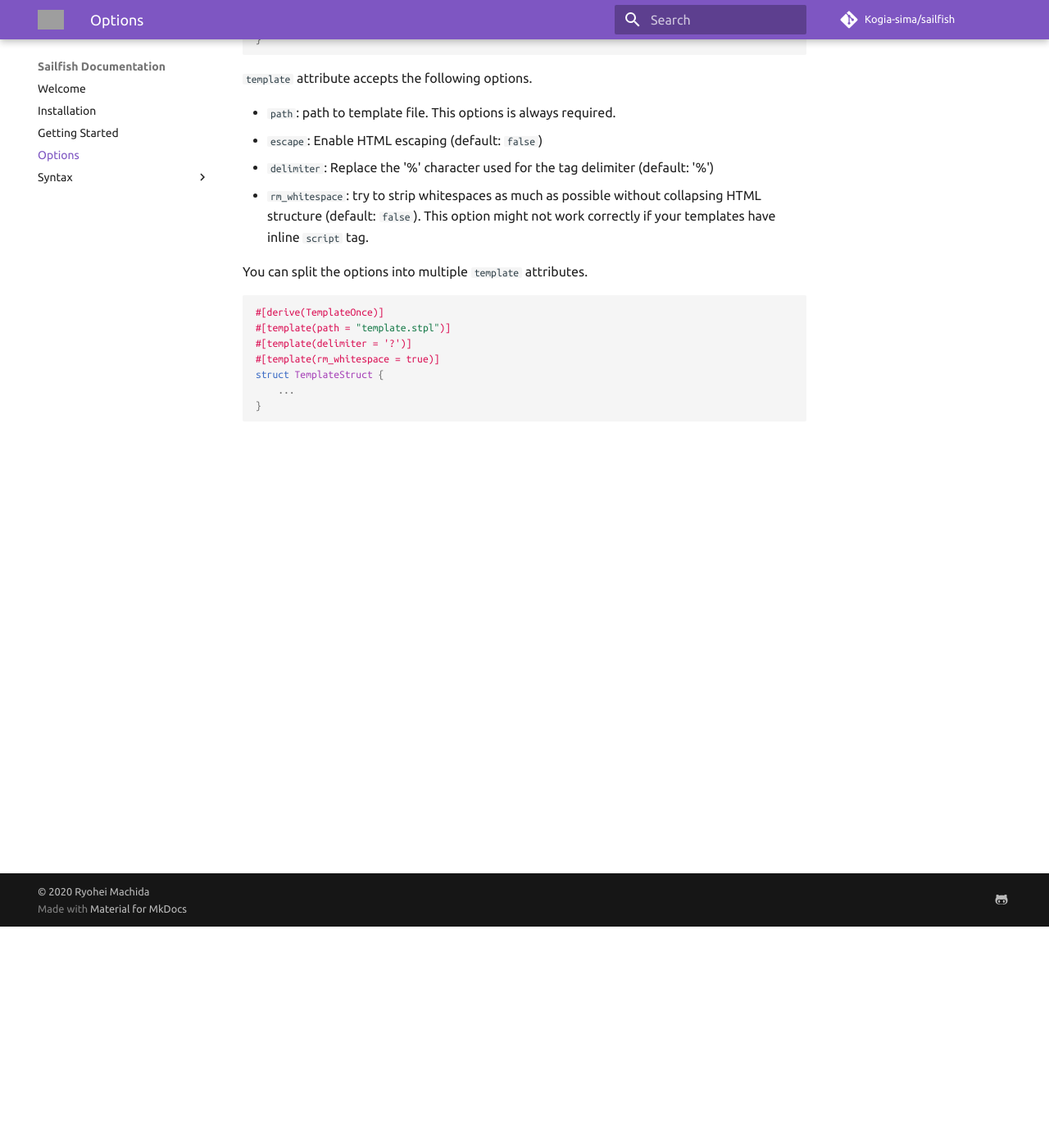
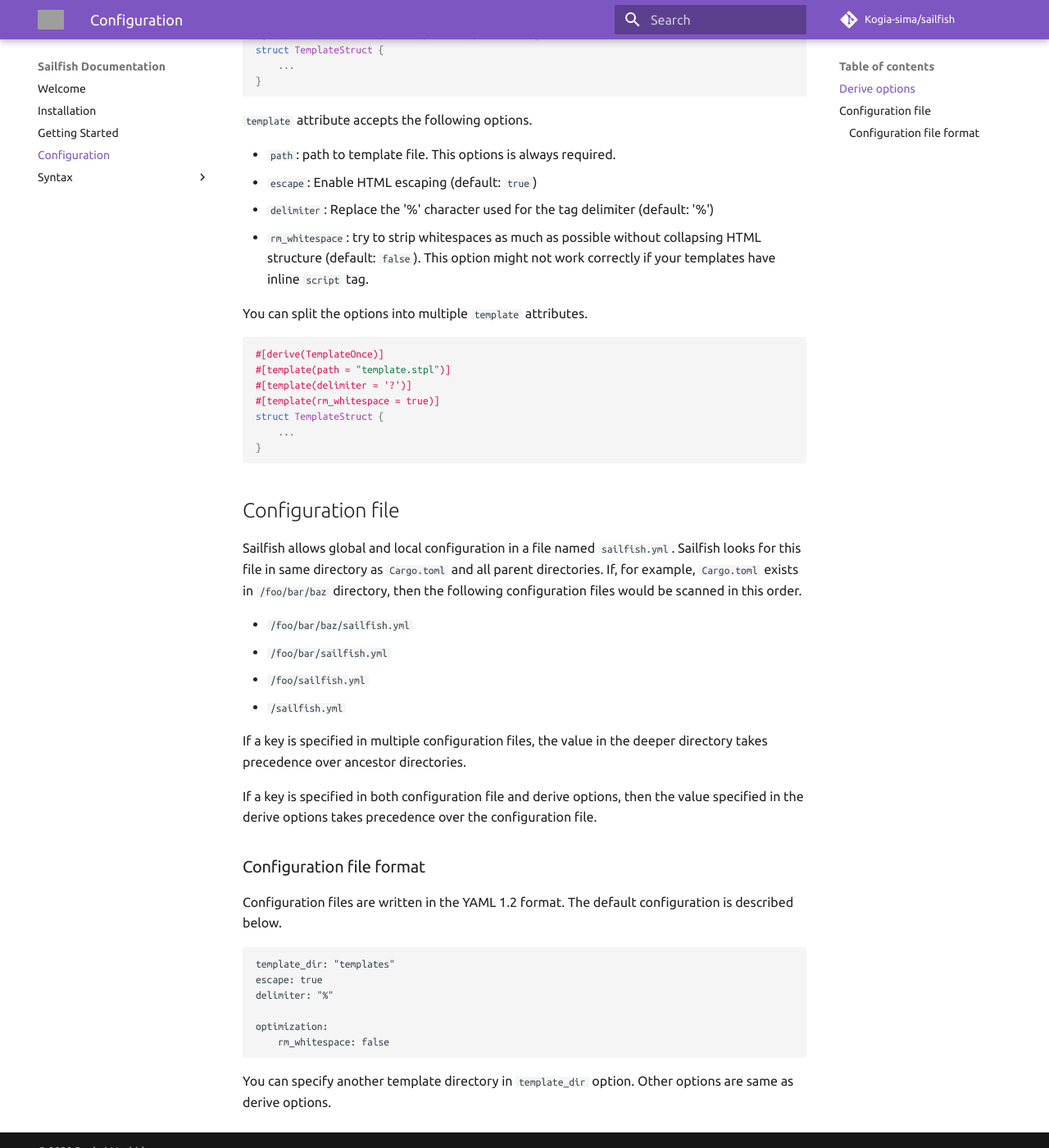
Before and after one commit to rust-sailfish/sailfish, an MkDocs documentation site: the page built from docs/en/docs/options.md, in a window 1280 px wide and 1400 px high, scrolled down 270 px. Shown: the whole window at 82% size. Built offline with MkDocs 1.6.1 and Material for MkDocs 9.7.7, drawn with Linux system fonts in a browser that asks for light colours; comment, search, counter and statistics services are not loaded; some of the changed text lies outside the part shown; grey boxes are pictures that could not be loaded.

Commit message:
Update documents
- Add `Configuration file` section

````diff
--- a/docs/en/docs/options.md
+++ b/docs/en/docs/options.md
@@ -1,4 +1,6 @@
-# Derive Options
+# Configuration
+
+## Derive options
 
 You can control the rendering behaviour via `template` attribute.
 
@@ -13,7 +15,7 @@ struct TemplateStruct {
 `template` attribute accepts the following options.
 
 - `path`: path to template file. This options is always required.
-- `escape`: Enable HTML escaping (default: `false`)
+- `escape`: Enable HTML escaping (default: `true`)
 - `delimiter`: Replace the '%' character used for the tag delimiter (default: '%')
 - `rm_whitespace`: try to strip whitespaces as much as possible without collapsing HTML structure (default: `false`). This option might not work correctly if your templates have inline `script` tag.
 
@@ -28,3 +30,32 @@ struct TemplateStruct {
     ...
 }
 ```
+
+## Configuration file
+
+Sailfish allows global and local configuration in a file named `sailfish.yml`. Sailfish looks for this file in same directory as `Cargo.toml` and all parent directories.
+If, for example, `Cargo.toml` exists in `/foo/bar/baz` directory, then the following configuration files would be scanned in this order.
+
+- `/foo/bar/baz/sailfish.yml`
+- `/foo/bar/sailfish.yml`
+- `/foo/sailfish.yml`
+- `/sailfish.yml`
+
+If a key is specified in multiple configuration files, the value in the deeper directory takes precedence over ancestor directories.
+
+If a key is specified in both configuration file and derive options, then the value specified in the derive options takes precedence over the configuration file.
+
+### Configuration file format
+
+Configuration files are written in the YAML 1.2 format. The default configuration is described below.
+
+```
+template_dir: "templates"
+escape: true
+delimiter: "%"
+
+optimization:
+    rm_whitespace: false
+```
+
+You can specify another template directory in `template_dir` option. Other options are same as derive options.
--- a/docs/en/mkdocs.yml
+++ b/docs/en/mkdocs.yml
@@ -44,6 +44,6 @@ nav:
   - 'Welcome': 'index.md'
   - 'Installation': 'installation.md'
   - 'Getting Started': 'getting-started.md'
-  - 'Options': 'options.md'
+  - 'Configuration': 'options.md'
   - 'Syntax':
     - 'Overview': 'syntax/overview.md'
````
